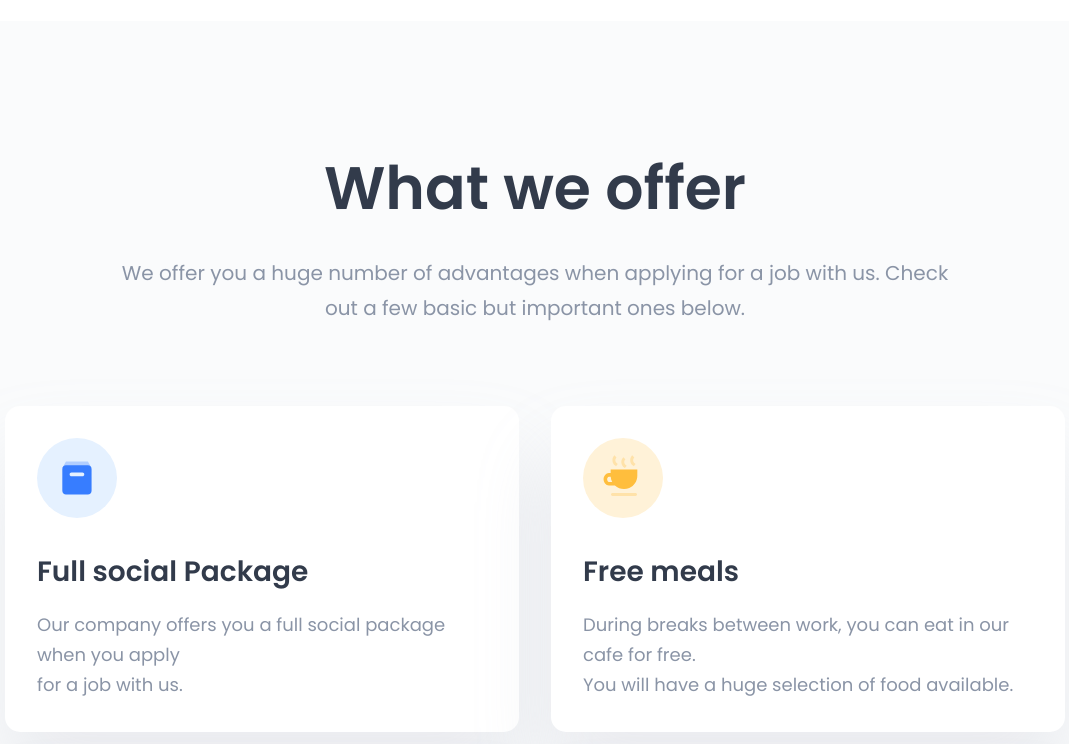
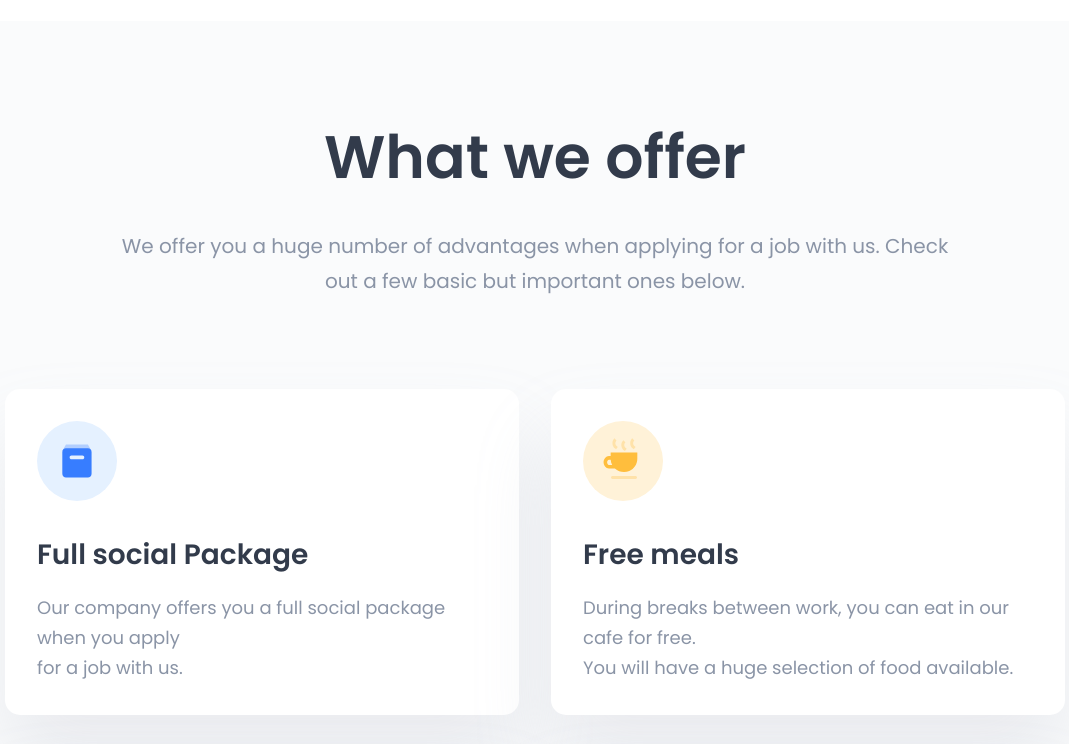
Before and after one commit to kulievdev/career-website, a plain HTML site: page index.html in a window 1280 px wide. Shown: the part 920-1664 px from the top of the page, without its empty margins (105-1174 px from the left). Drawn offline with Linux system fonts and the light colour scheme; files whose address does not match are found by name.

Commit message:
combine all styles in one

```diff
--- a/index.html
+++ b/index.html
@@ -228,6 +228,18 @@
                 </div>
             </div>
         </section>
+        <section id="contact-section">
+            <div class="contact-section_wrapper layout">
+                <div class="contact-section__top">
+                    <h1>We're here to help</h1>
+                    <p>
+                        If you have any questions about our company or products,
+                        please feel free <br />
+                        to contact us. We aim to respond within a few days.
+                    </p>
+                </div>
+            </div>
+        </section>
         <section id="footer-section">
             <div class="footer-section__container layout">
                 <div class="footer-section__top">
--- a/styles/styles.css
+++ b/styles/styles.css
@@ -126,24 +126,7 @@
 }
 
 .service-section__top {
-    text-align: center;
     margin-bottom: 80px;
-}
-
-.service-section__top h1 {
-    color: #323b4b;
-    font-weight: 700;
-    font-size: 60px;
-    line-height: 35px;
-    margin-top: 50px;
-    margin-bottom: 50px;
-}
-
-.service-section__top p {
-    color: #8a94a6;
-    font-weight: 500;
-    font-size: 20px;
-    line-height: 35px;
 }
 
 .service-section__4rectangles {
@@ -228,13 +211,17 @@
     align-items: center;
 }
 
+.service-section__top,
 .freevacancy-section__top,
-.message-section__top {
+.message-section__top,
+.contact-section__top {
     text-align: center;
 }
 
+.service-section__top h1,
 .freevacancy-section__top h1,
-.message-section__top h1 {
+.message-section__top h1,
+.contact-section__top h1 {
     color: #323b4b;
     font-weight: 700;
     font-size: 60px;
@@ -242,8 +229,10 @@
     margin-bottom: 35px;
 }
 
+.service-section__top p,
 .freevacancy-section__top p,
-.message-section__top p {
+.message-section__top p,
+.contact-section__top p {
     color: #8a94a6;
     font-weight: 500;
     font-size: 20px;
@@ -378,6 +367,12 @@
     border-radius: 10px;
 }
 
+/* Contact Section */
+
+#contact-section {
+    background-color: #fafbfc;
+}
+
 /* Footer Section */
 
 .footer-section__container {
```
